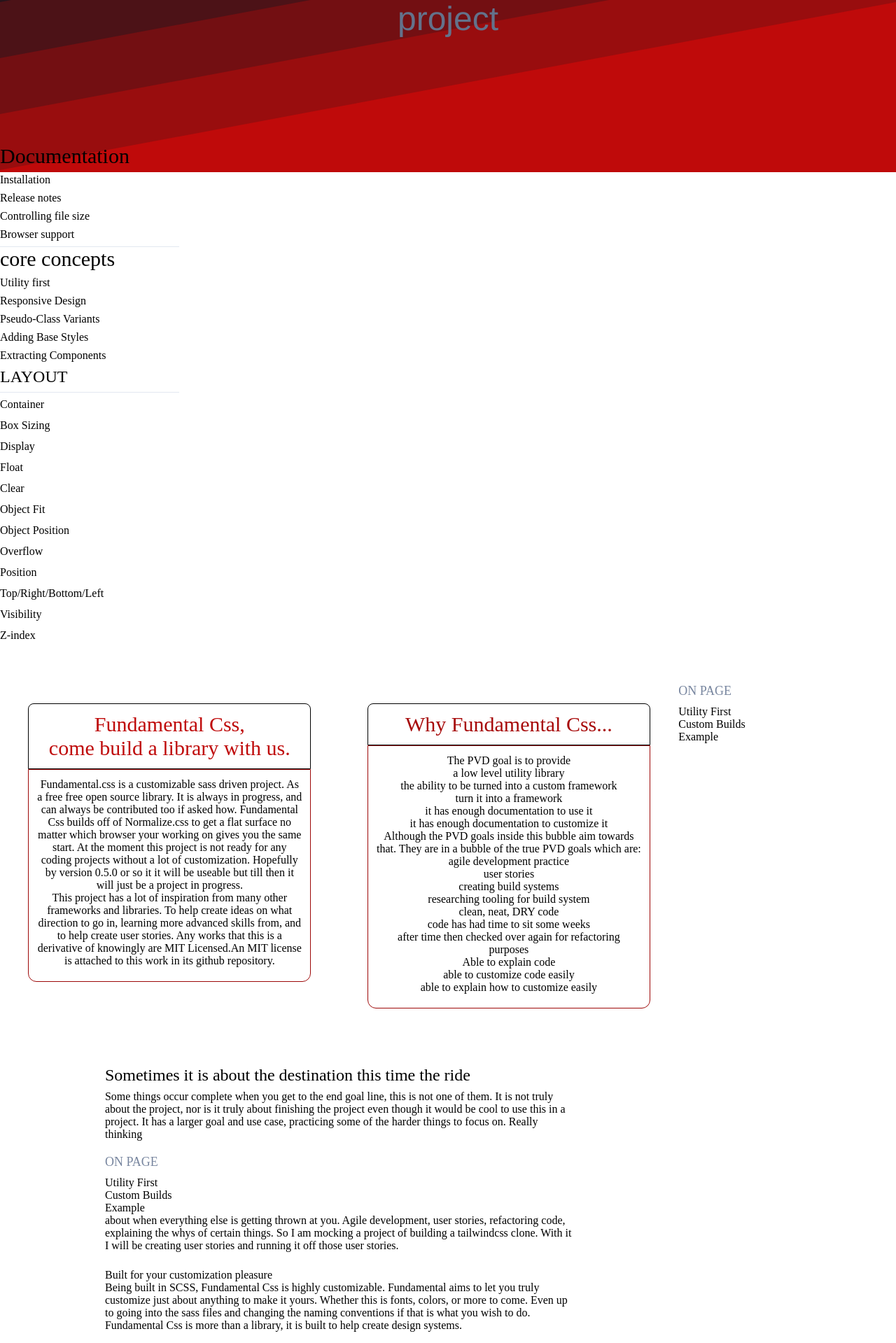
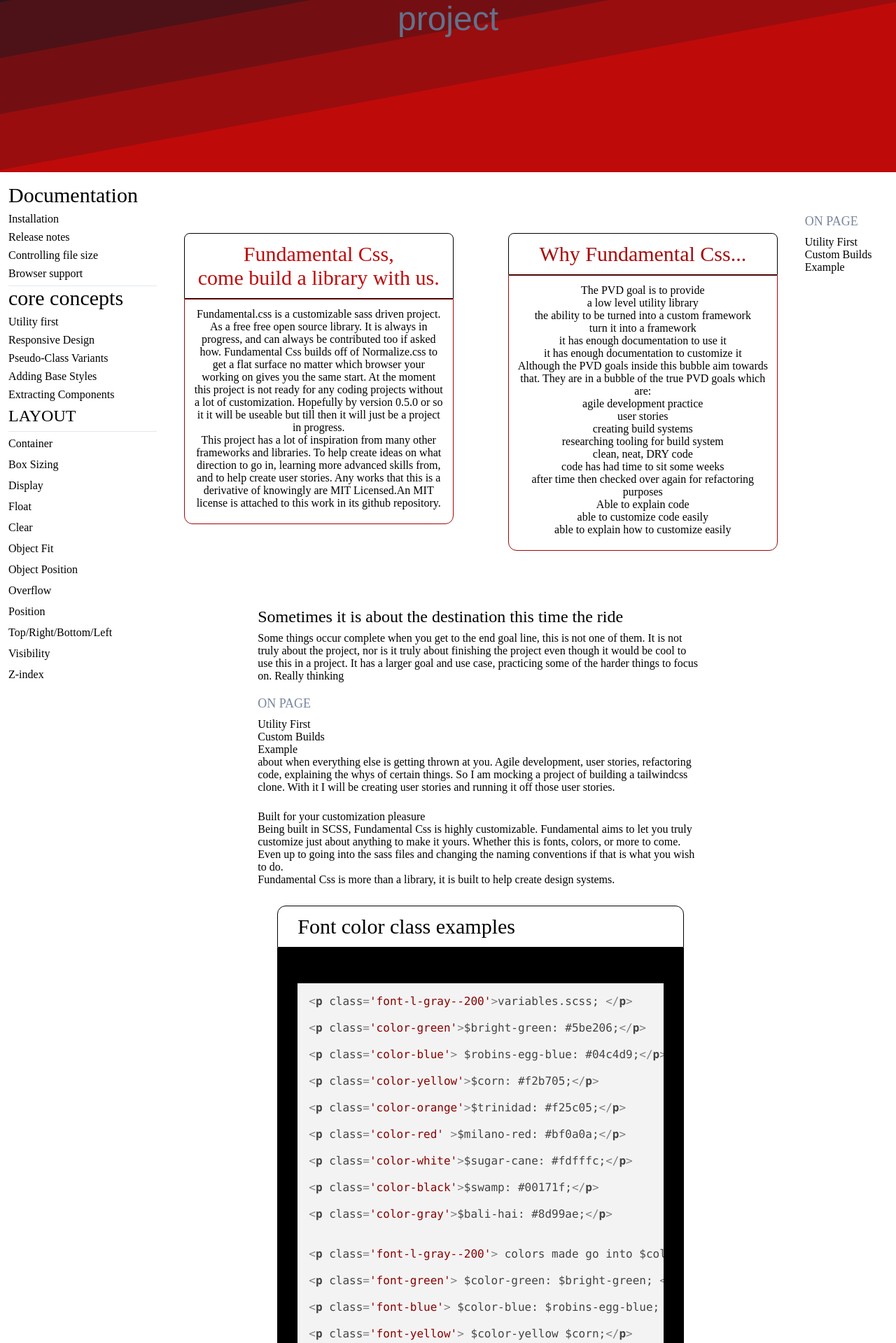
Before and after one commit to mikeyjwilliams/fundamental-css, a PHP site: page / in a window 1280 px wide. Shown: the part 357-2276 px from the top of the page at 70% size. Run offline with PHP 8.4, Linux system fonts and the light colour scheme; style sheets or scripts are compiled from the project's sources; some libraries are stand-ins or nearby versions.

Commit message:
placed nav to the left as a side bar in home page

```diff
--- a/components/main_nav.php
+++ b/components/main_nav.php
@@ -1,5 +1,5 @@
 <div class='navigation'>
-    <nav>
+    <nav class='nav'>
         <ul>
             <li>
                 <p class='text--3xl'>Documentation</p>
--- a/index.php
+++ b/index.php
@@ -4,12 +4,9 @@
 
 <body>
     <?php require('./components/home_header.php'); ?>
-
+    <div class='main-container'>
         <?php include('./components/main_nav.php'); ?>
         <div class='main-section mt--10'>
-
-
-        <div>
             <main>
                 <section class="home__header">
                     <div class="home__side box-red">
@@ -267,7 +264,6 @@
                     </p>
 
             </main>
-        </div>
             <aside class="one-4th">
                 <h3 class="text--lg font-gray--200 sidebar__title">ON PAGE</h3>
                 <ul>
@@ -283,6 +279,7 @@
                 </ul>
             </aside>
         </div>
+    </div>
     <?php include('./components/script.php'); ?>
 </body>
 
--- a/sass/components/refactor/_nav.scss
+++ b/sass/components/refactor/_nav.scss
@@ -1,26 +1,20 @@
 /** @format */
 
-.main-section {
+.navigation {
     display: flex;
-    height: 100%;
+    flex-direction: column;
+    width: 18%;
 }
 
 .nav {
-    display: flex;
-    flex-direction: row;
-    justify-content: space-around;
-    align-items: center;
-    height: 82px;
-}
-
-.navigation {
     position: relative;
     right: 0;
-    top: 80%;
-    width: 20%;
+
+    width: 100%;
     // height: 100%;
-    overflow: scroll;
-    margin-top: -2.5em;
+    overflow-x: scroll;
+    margin-top: 1em;
+    padding-left: 0.75rem;
 }
 
 .nav__link {
--- a/sass/components/refactor/mainpage-layout/_mainpage.scss
+++ b/sass/components/refactor/mainpage-layout/_mainpage.scss
@@ -5,11 +5,22 @@
 //** custom sizing for layout
 //**********************************
 
+.main-container {
+    display: flex;
+    flex-direction: row;
+}
+
 .main-page-layout {
-	@include flex-row;
-	width: 100%;
+    @include flex-row;
+    width: 100%;
+}
+
+.main-section {
+    display: flex;
+    flex-direction: row;
+    width: 85%;
 }
 
 .homepage {
-	width: 75%;
+    width: 75%;
 }
```
Lines whose indentation alone changed are shown as unchanged.
